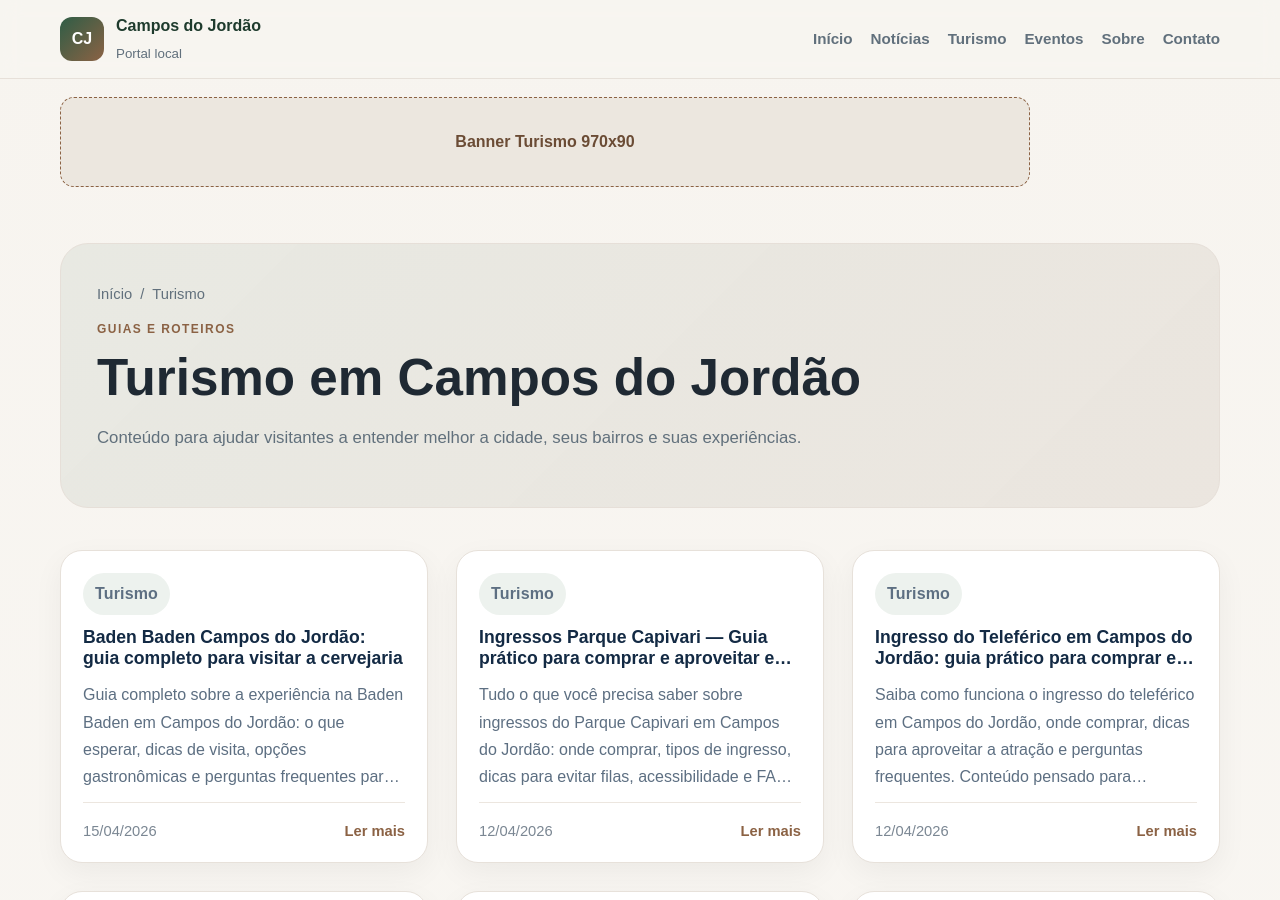
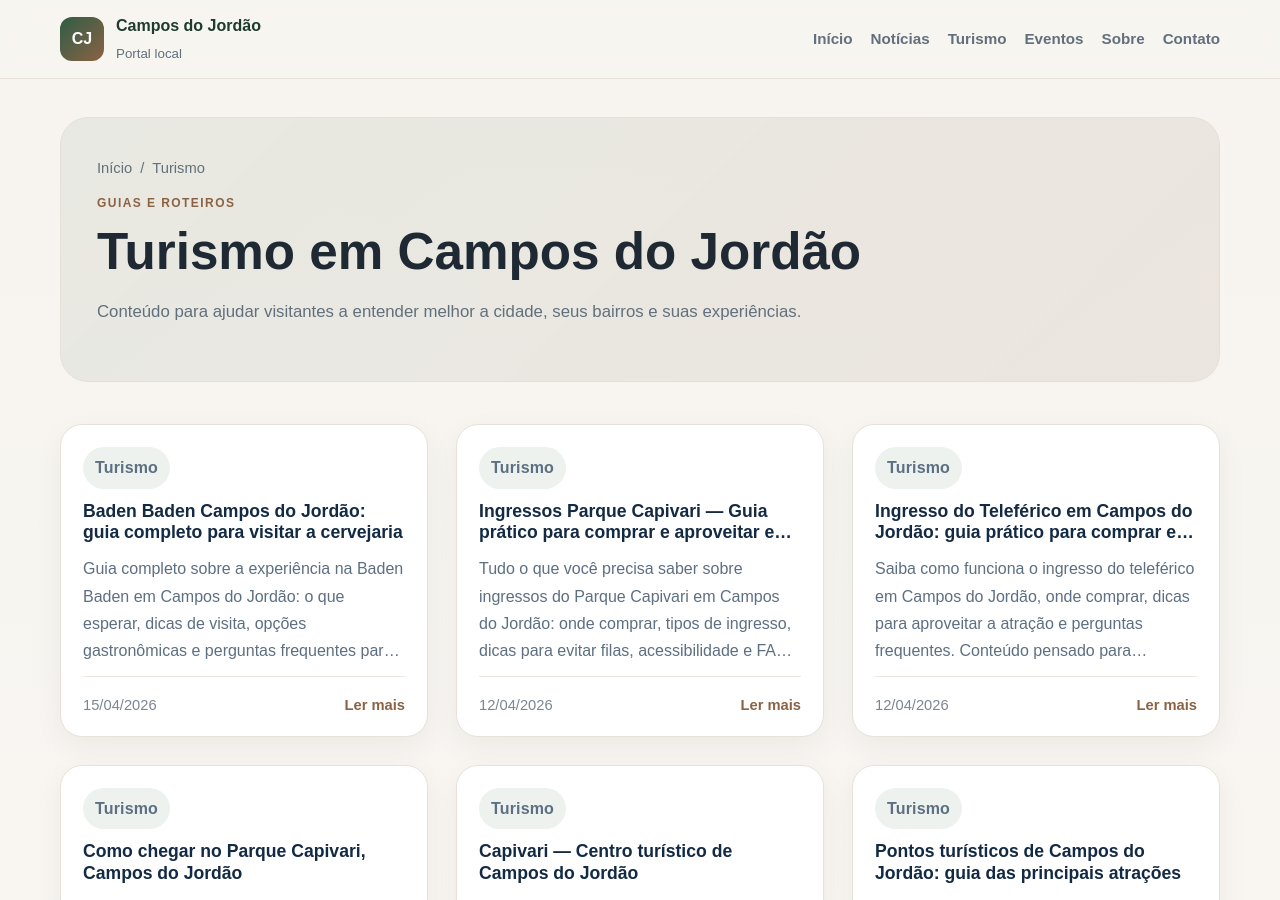
Before and after one commit to projetocamposdojordao/projetocamposdojordao.github.io, a Jekyll site: the page built from turismo.md, in a window 1280 px wide and 900 px high. Built offline with Jekyll 4.4.1, drawn with Linux system fonts in a browser that asks for light colours.

Commit message:
Update turismo.md

```diff
--- a/turismo.md
+++ b/turismo.md
@@ -5,13 +5,7 @@
 description: Guias, dicas e roteiros sobre turismo em Campos do Jordão.
 ---
 
-<section class="top-ad">
-  <div class="container">
-    <a href="#" class="ad-box ad-box--top">
-      <span>Banner Turismo 970x90</span>
-    </a>
-  </div>
-</section>
+
 
 <section class="page-hero compact">
   <div class="container">
```
